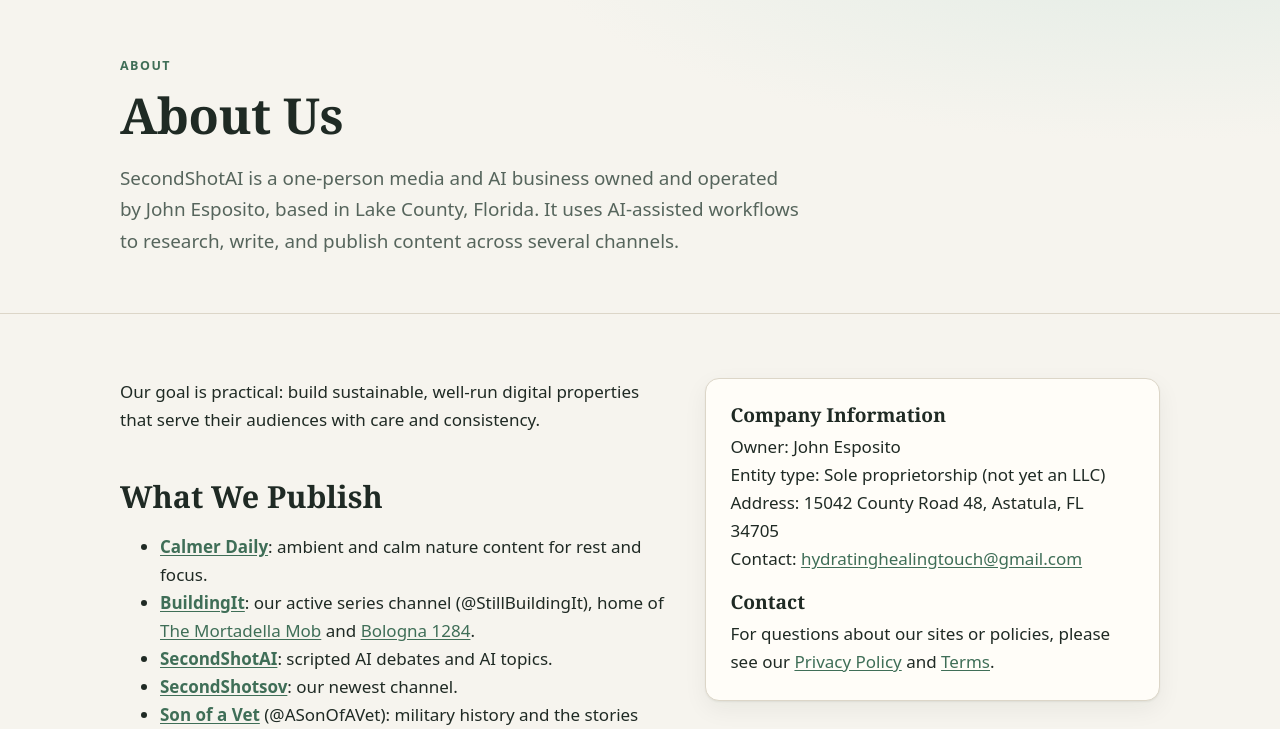
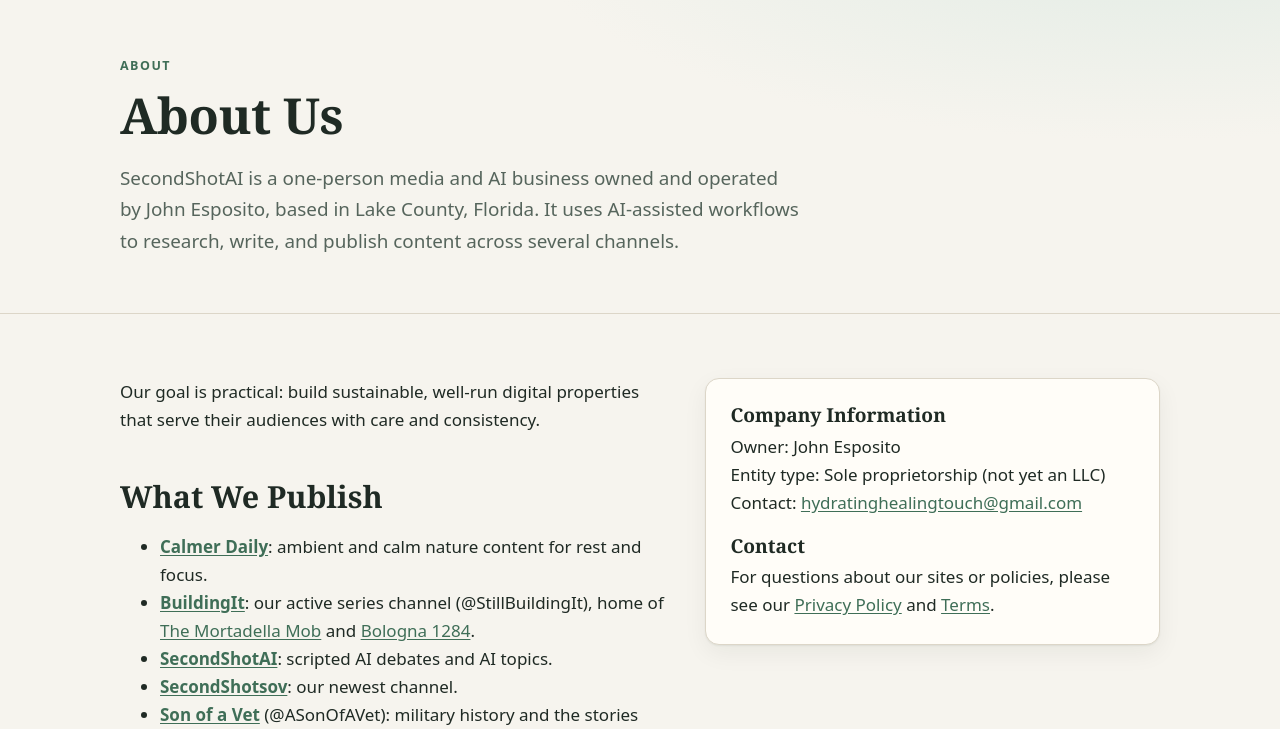
Before and after one commit to SecondShotAI/CalmerDaily, a plain HTML site: page about.html in a window 1280 px wide. Shown: the part 71-800 px from the top of the page. Drawn offline with Linux system fonts and the light colour scheme.

Commit message:
Remove street address from About page
Co-Authored-By: Claude Opus 5.5 <noreply@anthropic.com>

```diff
--- a/about.html
+++ b/about.html
@@ -57,7 +57,6 @@
       <p>
         Owner: John Esposito<br>
         Entity type: Sole proprietorship (not yet an LLC)<br>
-        Address: 15042 County Road 48, Astatula, FL 34705<br>
         Contact: <a href="mailto:hydratinghealingtouch@gmail.com">hydratinghealingtouch@gmail.com</a>
       </p>
       <h3>Contact</h3>
```
